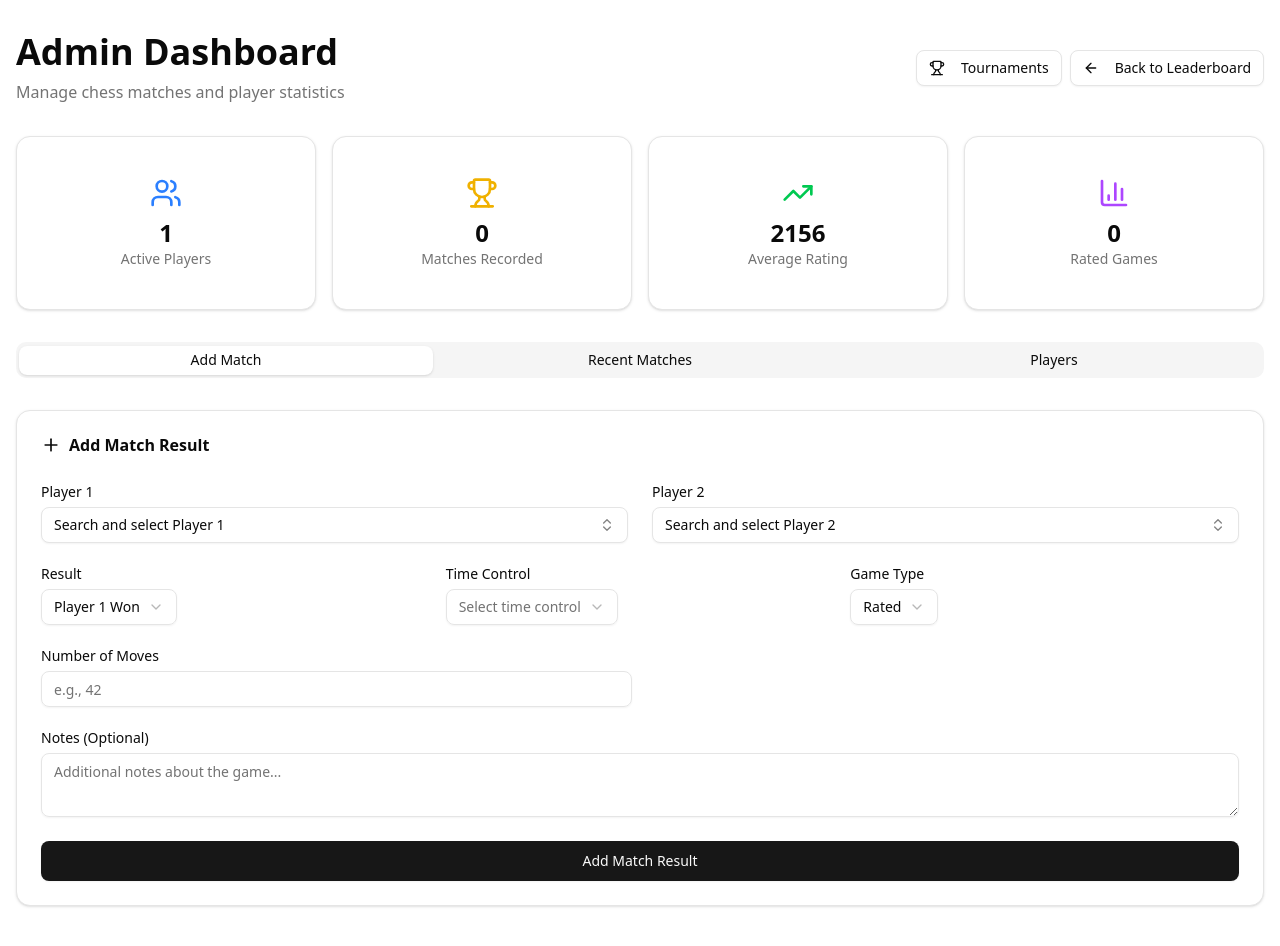
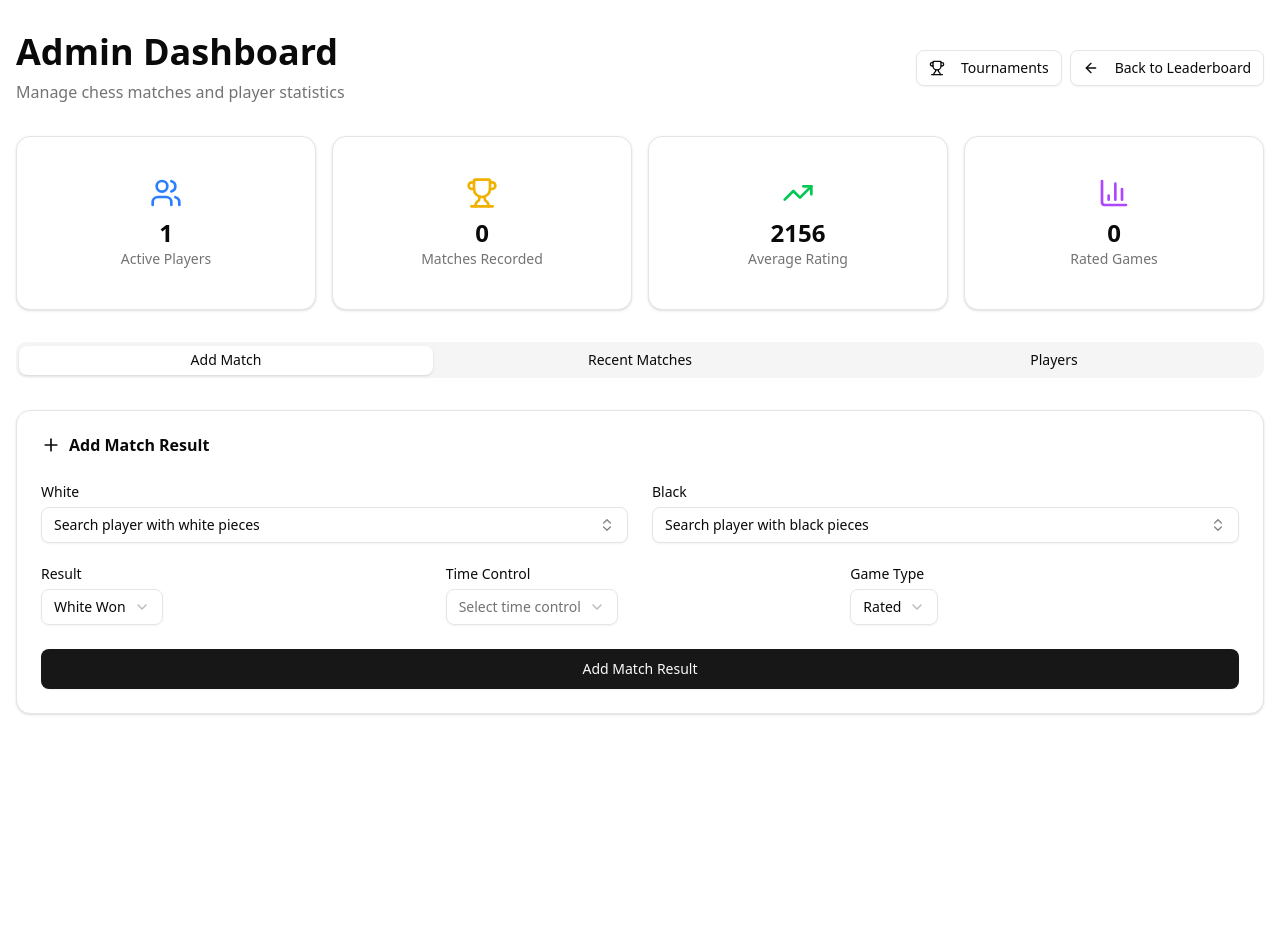
Before and after one commit to akhil683/chess, a Next.js app: page /admin/dashboard in a window 1280 px wide. Shown: the top 946 px of the page. After the commit the page ends 800 px from the top, so only its background shows below. Built offline with nearby package versions, Linux system fonts and the light colour scheme.

Commit message:
fix: remove unnecessary inputs in admin

```diff
--- a/components/Home/home.component.tsx
+++ b/components/Home/home.component.tsx
@@ -21,7 +21,6 @@ import {
   SelectTrigger,
   SelectValue,
 } from "@/components/ui/select";
-import { Separator } from "@/components/ui/separator";
 import {
   ArrowUpDown,
   Crown,
@@ -429,9 +428,7 @@ export default function ChessLeaderboard() {
                         {player.name}
                       </button>
                       <div className="flex items-center space-x-2 text-sm text-muted-foreground">
-                        <span>{player.department}</span>
-                        <Separator orientation="vertical" className="h-4" />
-                        <span>Roll: {player.rollNumber}</span>
+                        <span>{player.rollNumber}</span>
                       </div>
                     </div>
                   </div>
--- a/components/admin/admin-dashboard.component.tsx
+++ b/components/admin/admin-dashboard.component.tsx
@@ -5,7 +5,6 @@ import { useRouter } from "next/navigation";
 import { Badge } from "@/components/ui/badge";
 import { Button } from "@/components/ui/button";
 import { Card, CardContent, CardHeader, CardTitle } from "@/components/ui/card";
-import { Input } from "@/components/ui/input";
 import { Label } from "@/components/ui/label";
 import {
   Select,
@@ -14,7 +13,6 @@ import {
   SelectTrigger,
   SelectValue,
 } from "@/components/ui/select";
-import { Textarea } from "@/components/ui/textarea";
 import { Tabs, TabsContent, TabsList, TabsTrigger } from "@/components/ui/tabs";
 import { Alert, AlertDescription } from "@/components/ui/alert";
 import { Separator } from "@/components/ui/separator";
@@ -462,18 +460,18 @@ export default function AdminDashboard({
                     players={players}
                     selectedPlayerId={player1Id}
                     onPlayerSelect={setPlayer1Id}
-                    placeholder="Search and select Player 1"
+                    placeholder="Search player with white pieces"
                     excludePlayerId={player2Id}
-                    label="Player 1"
+                    label="White"
                   />
 
                   <PlayerSelector
                     players={players}
                     selectedPlayerId={player2Id}
                     onPlayerSelect={setPlayer2Id}
-                    placeholder="Search and select Player 2"
+                    placeholder="Search player with black pieces"
                     excludePlayerId={player1Id}
-                    label="Player 2"
+                    label="Black"
                   />
                 </div>
 
@@ -494,13 +492,13 @@ export default function AdminDashboard({
                           {player1Id
                             ? players.find((p) => p.id === player1Id)?.name +
                               " Won"
-                            : "Player 1 Won"}
+                            : "White Won"}
                         </SelectItem>
                         <SelectItem value="player2">
                           {player2Id
                             ? players.find((p) => p.id === player2Id)?.name +
                               " Won"
-                            : "Player 2 Won"}
+                            : "Black Won"}
                         </SelectItem>
                         <SelectItem value="draw">Draw</SelectItem>
                       </SelectContent>
@@ -543,29 +541,29 @@ export default function AdminDashboard({
                   </div>
                 </div>
 
-                <div className="grid grid-cols-1 md:grid-cols-2 gap-4">
-                  <div className="space-y-2">
-                    <Label htmlFor="moves">Number of Moves</Label>
-                    <Input
-                      id="moves"
-                      type="number"
-                      placeholder="e.g., 42"
-                      value={moves}
-                      onChange={(e) => setMoves(e.target.value)}
-                    />
-                  </div>
-                </div>
+                {/* <div className="grid grid-cols-1 md:grid-cols-2 gap-4"> */}
+                {/*   <div className="space-y-2"> */}
+                {/*     <Label htmlFor="moves">Number of Moves</Label> */}
+                {/*     <Input */}
+                {/*       id="moves" */}
+                {/*       type="number" */}
+                {/*       placeholder="e.g., 42" */}
+                {/*       value={moves} */}
+                {/*       onChange={(e) => setMoves(e.target.value)} */}
+                {/*     /> */}
+                {/*   </div> */}
+                {/* </div> */}
 
-                <div className="space-y-2">
-                  <Label htmlFor="notes">Notes (Optional)</Label>
-                  <Textarea
-                    id="notes"
-                    placeholder="Additional notes about the game..."
-                    value={notes}
-                    onChange={(e) => setNotes(e.target.value)}
-                    rows={3}
-                  />
-                </div>
+                {/* <div className="space-y-2"> */}
+                {/*   <Label htmlFor="notes">Notes (Optional)</Label> */}
+                {/*   <Textarea */}
+                {/*     id="notes" */}
+                {/*     placeholder="Additional notes about the game..." */}
+                {/*     value={notes} */}
+                {/*     onChange={(e) => setNotes(e.target.value)} */}
+                {/*     rows={3} */}
+                {/*   /> */}
+                {/* </div> */}
 
                 <Button onClick={handleAddMatch} className="w-full" size="lg">
                   Add Match Result
--- a/components/player-profile.component.tsx
+++ b/components/player-profile.component.tsx
@@ -176,9 +176,9 @@ export default function PlayerProfile({
                 >
                   {player.rating}
                 </Badge>
-                <p className="text-sm text-muted-foreground mt-2">
-                  Current Rating
-                </p>
+                {/* <p className="text-sm text-muted-foreground mt-2"> */}
+                {/*   Current Rating */}
+                {/* </p> */}
               </div>
             </div>
           </CardContent>
@@ -186,11 +186,9 @@ export default function PlayerProfile({
 
         {/* Tabs */}
         <Tabs value={activeTab} onValueChange={setActiveTab}>
-          <TabsList className="grid w-full grid-cols-4">
+          <TabsList className="grid w-full grid-cols-2">
             <TabsTrigger value="overview">Overview</TabsTrigger>
             <TabsTrigger value="games">Game History</TabsTrigger>
-            <TabsTrigger value="statistics">Statistics</TabsTrigger>
-            <TabsTrigger value="progress">Progress</TabsTrigger>
           </TabsList>
 
           {/* Overview Tab */}
@@ -200,8 +198,7 @@ export default function PlayerProfile({
           <GameHistory player={player} />
 
           {/* Statistics Tab */}
-          <PlayerStatistics player={player} />
-          {/* Progress Tab */}
+          {/* <PlayerStatistics player={player} /> */}
         </Tabs>
       </div>
     </div>
```
